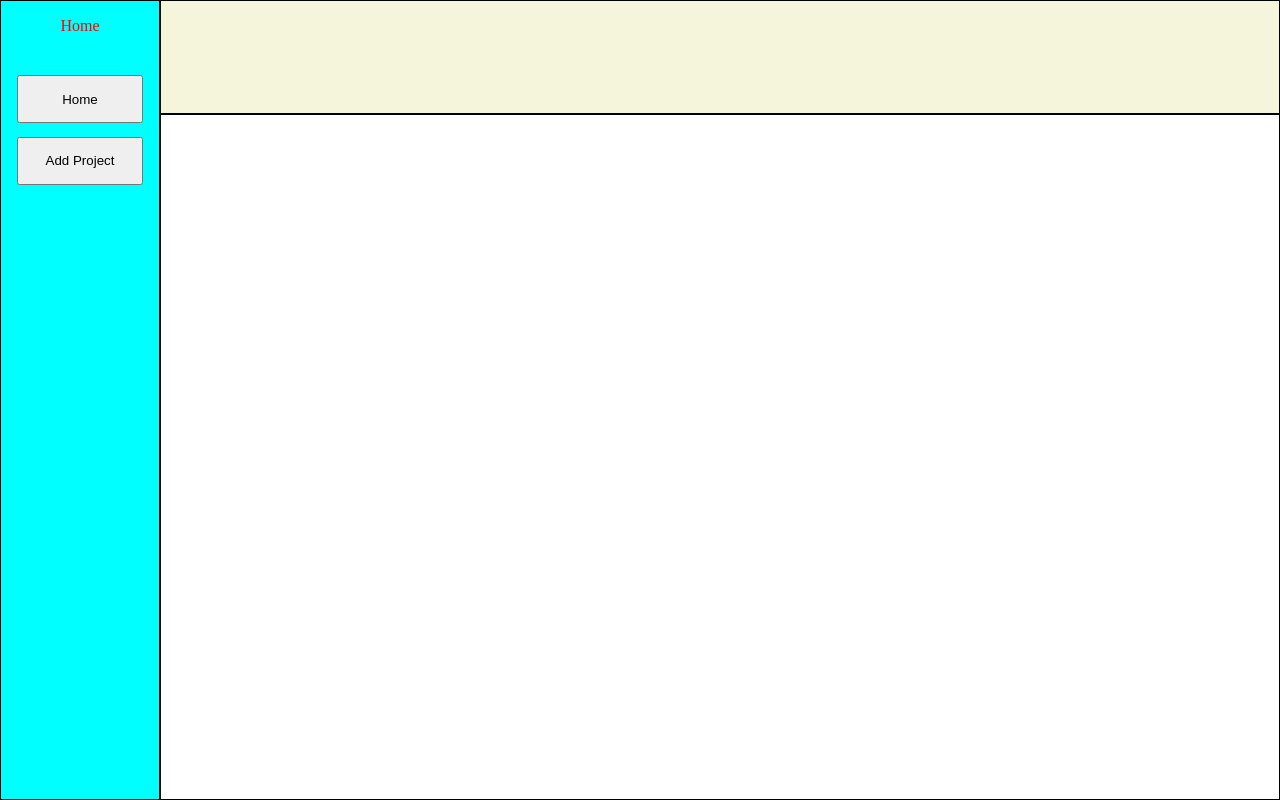
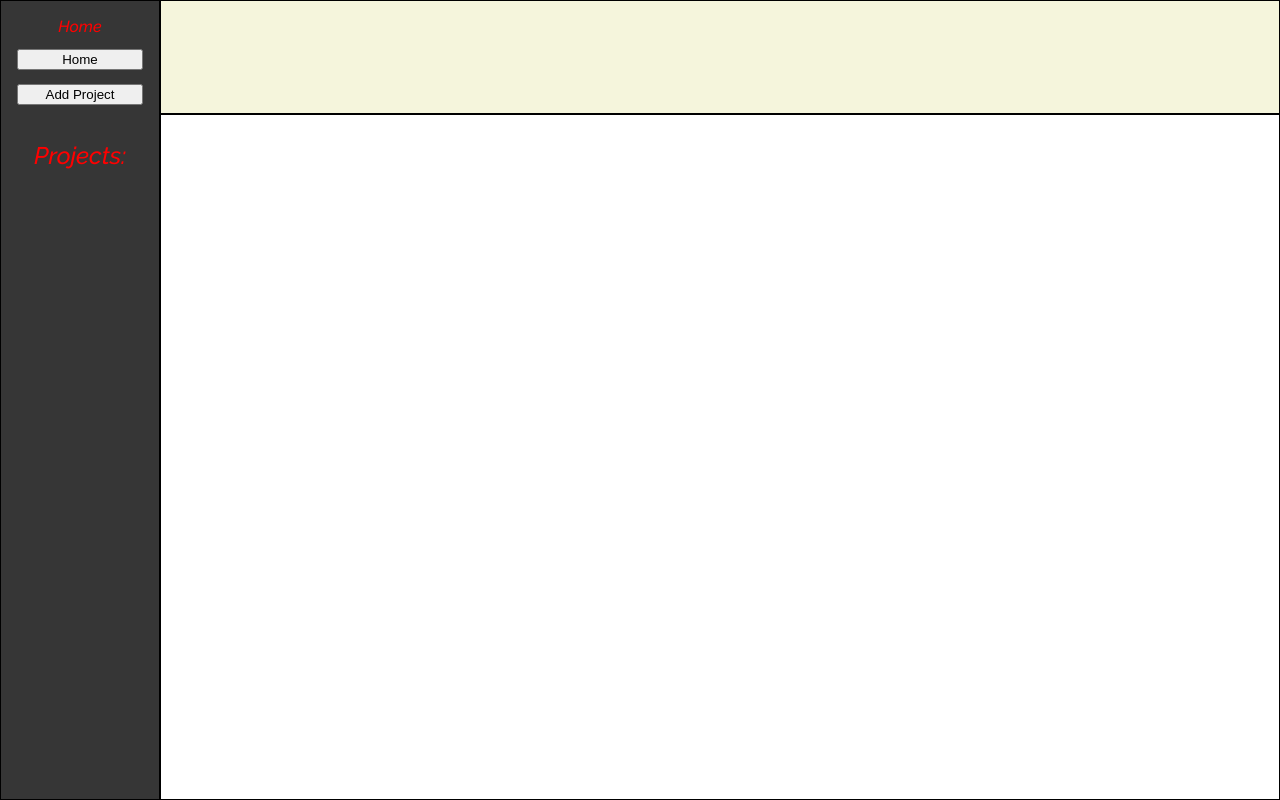
Before and after one commit to Marshvp/TaskMaster, a website built with webpack: page src/template.html in a window 1280 px wide. Built offline with nearby package versions, Linux system fonts and the light colour scheme.

Commit message:
added fonts so i dont puke. also add project now adds on sidebar

```diff
--- a/src/DOMel.js
+++ b/src/DOMel.js
@@ -1,4 +1,5 @@
 import { proFormSubmission } from "./createLogic";
+import { createSidebar } from "./sidebar";
 
 export default function buildDOM() {
     // create container
@@ -11,8 +12,8 @@ export default function buildDOM() {
 
     container.append(sidebar, header, content);
 
-    const addProjectBtn = sidebar.querySelector('#addProjectBtn');
-    addProjectBtn.addEventListener('click', () => {
+    const newProjectBtn = sidebar.querySelector('#newProjectBtn');
+    newProjectBtn.addEventListener('click', () => {
         content.innerHTML = '';
         const form = proForm();
         content.appendChild(form)
@@ -20,33 +21,7 @@ export default function buildDOM() {
 
     return container;
 }
-// create sidebar
-function createSidebar() {
-    const sidebar = document.createElement('div');
-    sidebar.className = 'sidebar';
 
-    //create UL and home button
-    const mainUL = document.createElement('ul');
-    const homeLI = document.createElement('li');
-    const homeBtn = document.createElement('button');
-
-    homeLI.textContent = 'Home'
-    homeBtn.innerHTML = 'Home'
-
-    // create project button
-    const addButton = document.createElement('button');
-    addButton.textContent = 'Add Project';
-    addButton.type = 'button'
-    addButton.id = 'addProjectBtn';
-
-    // connect all LI into the UL
-    homeLI.appendChild(homeBtn)
-    mainUL.appendChild(homeLI)
-    homeLI.appendChild(addButton)
-    sidebar.appendChild(mainUL)
-
-    return sidebar;
-}
 // create header
 function createHeader() {
     const header = document.createElement('div');
--- a/src/createLogic.js
+++ b/src/createLogic.js
@@ -1,4 +1,5 @@
 import { Projects } from "./classes";
+import { addProjectToSidebar } from "./sidebar";
 
 export function proFormSubmission(formElement, onSuccess) {
     formElement.addEventListener('submit', function(event) {
@@ -22,6 +23,9 @@ export function proFormSubmission(formElement, onSuccess) {
 
         if(typeof onSuccess === 'function') {
             onSuccess(title, desc)
+            addProjectToSidebar(title)
+
         }
+
     })
 }
--- /dev/null
+++ b/src/sidebar.js
@@ -0,0 +1,61 @@
+// create sidebar
+let sidebar = null;
+const projectSideUL = document.createElement('ul')
+
+
+export function createSidebar() {
+    sidebar = document.createElement('div');
+    sidebar.className = 'sidebar';
+
+    //create topUL and home button
+    const topUL = document.createElement('ul');
+    const homeLI = document.createElement('li');
+    const homeBtn = document.createElement('button');
+
+    homeLI.textContent = 'Home'
+    homeBtn.innerHTML = 'Home'
+
+    // create project button
+    const addButton = document.createElement('button');
+    addButton.textContent = 'Add Project';
+    addButton.type = 'button'
+    addButton.id = 'newProjectBtn';
+
+    // connect all to topUL
+    homeLI.appendChild(homeBtn)
+    topUL.appendChild(homeLI)
+    homeLI.appendChild(addButton)
+    sidebar.appendChild(topUL)
+
+    //projUL
+    const projectSideDiv = document.createElement('div')
+    projectSideDiv.className = 'projectSideDiv'
+    const projectSideHeader = document.createElement('h2')
+
+    projectSideHeader.textContent = 'Projects:'
+
+    projectSideDiv.appendChild(projectSideHeader)
+    projectSideDiv.appendChild(projectSideUL)
+    sidebar.appendChild(projectSideDiv)
+
+
+    return sidebar;
+}
+
+export function addProjectToSidebar (projectName) {
+    if (!sidebar) {
+        return console.log("Sidebar not created Yet");
+    }
+    const projectBtnLI = document.createElement('li');
+    const projectBtn = document.createElement('button');
+    projectBtn.textContent = projectName;
+    projectBtn.className = `${projectName}-button`;
+    projectBtn.onclick = () => {
+        console.log(`Project ${projectName} clicked`);
+    }
+
+    projectBtnLI.appendChild(projectBtn)
+    projectSideUL.appendChild(projectBtnLI)
+
+    // still need to add button to list and implement logic in create logic.
+}
--- a/src/styles/style.css
+++ b/src/styles/style.css
@@ -1,22 +1,32 @@
+@font-face {
+    font-family: 'Raleway';
+    src: url(../fonts/Raleway-MediumItalic.ttf);
+    font-weight: 600;
+}
+
 
 body {
     padding: 0;
     margin: 0;
     color: red;
+    font-family: 'Raleway', sans-serif;
+    height: 100vh;
 }
 
 .container {
     display: grid;
     grid-template-columns: 1fr 7fr;
     grid-template-rows: 1fr 6fr;
-    height: 100vh;
+    height: 100%;
 
 }
 
 .sidebar {
     grid-row: 1 / 3;
     border: 1px solid black;
-    background-color: aqua;
+    background-color: rgba(0, 0, 0, 0.788);
+    display: grid;
+    grid-template-rows: 1fr 6fr;
 }
 
 .sidebar ul {
@@ -24,8 +34,6 @@ body {
     list-style: none;
     margin: 0;
     padding: 0;
-    display: grid;
-    grid-template-rows: 0.25fr;
     text-align: center;
 }
 
@@ -37,6 +45,16 @@ body {
 
 .sidebar ul li button {
     margin-top: 1em;
+}
+
+.projectSideDiv {
+    text-align: center;
+    overflow:hidden;
+}
+
+.projectSideDiv ul {
+    margin: 0;
+    padding: 0;
 }
 
 .header, .content{
```
Also changed, not shown: src/fonts/Raleway-MediumItalic.ttf (added).
